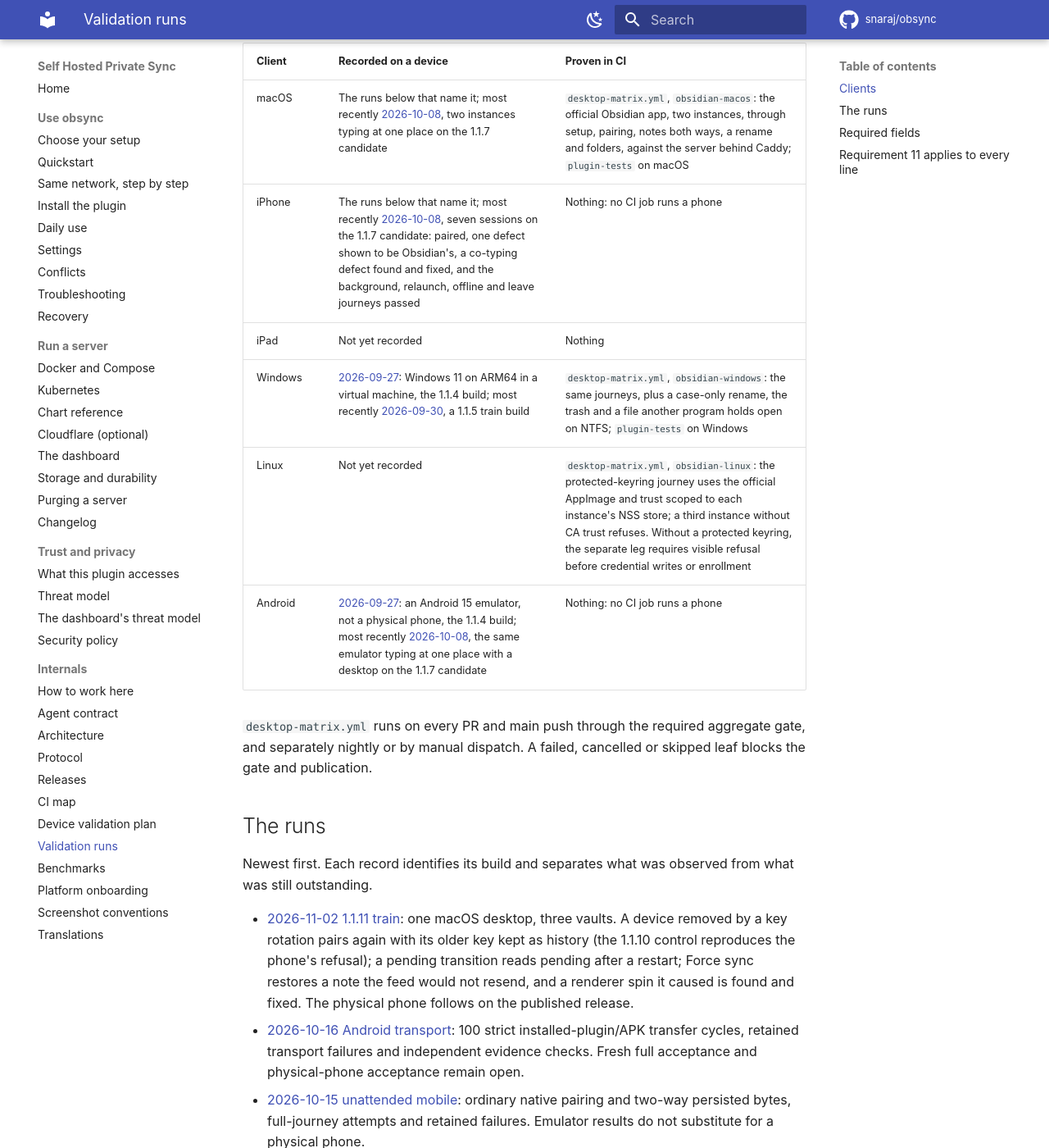
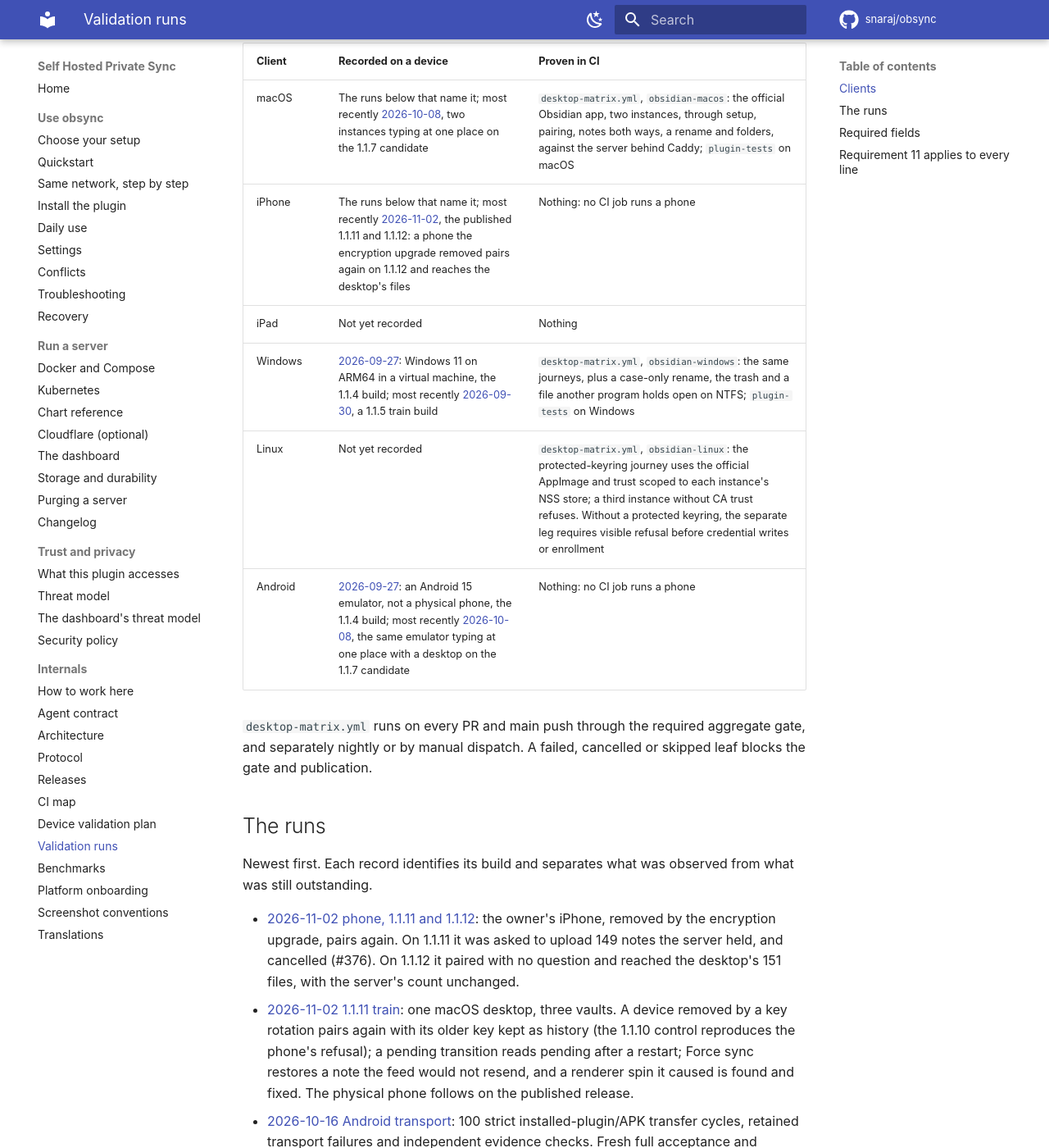
Before and after one commit to snaraj/obsync, an MkDocs documentation site: the page built from docs/validation-runs/README.md, in a window 1280 px wide and 1400 px high, scrolled down 507 px. Shown: the whole window at 82% size. Built offline with MkDocs 1.6.1 and Material for MkDocs 9.7.7, drawn with Linux system fonts in a browser that asks for light colours; comment, search, counter and statistics services are not loaded.

Commit message:
docs(validation): record the iPhone pairing again on 1.1.11 and 1.1.12 (#376)
The phone journey owed for 1.1.11 and 1.1.12. On 1.1.11 the owner's
iPhone, which the encryption upgrade had removed, was asked to upload 149 notes
the server already held, and cancelled (#376). On 1.1.12 it paired with no
question and reached the desktop's 151 files and 16 folders. The desktop's
Force sync answered sent 0, received 0, with the server's count unchanged at
365. Also recorded: the desktop's folder re-case from Force sync (#375), and
that the phone's own Force sync was not run.

+46/-1: the new record (+40), the README entry and the iPhone row (+6/-1).

- Opus5.5

```diff
--- a/docs/validation-runs/README.md
+++ b/docs/validation-runs/README.md
@@ -20,7 +20,7 @@
 | Client | Recorded on a device | Proven in CI |
 | --- | --- | --- |
 | macOS | The runs below that name it; most recently [2026-10-08](2026-10-08-character-merge-117.md), two instances typing at one place on the 1.1.7 candidate | `desktop-matrix.yml`, `obsidian-macos`: the official Obsidian app, two instances, through setup, pairing, notes both ways, a rename and folders, against the server behind Caddy; `plugin-tests` on macOS |
-| iPhone | The runs below that name it; most recently [2026-10-08](2026-10-08-character-merge-117.md), seven sessions on the 1.1.7 candidate: paired, one defect shown to be Obsidian's, a co-typing defect found and fixed, and the background, relaunch, offline and leave journeys passed | Nothing: no CI job runs a phone |
+| iPhone | The runs below that name it; most recently [2026-11-02](2026-11-02-phone-1.1.12.md), the published 1.1.11 and 1.1.12: a phone the encryption upgrade removed pairs again on 1.1.12 and reaches the desktop's files | Nothing: no CI job runs a phone |
 | iPad | Not yet recorded | Nothing |
 | Windows | [2026-09-27](2026-09-27-windows-11-vm.md): Windows 11 on ARM64 in a virtual machine, the 1.1.4 build; most recently [2026-09-30](2026-09-30-train-1.1.5.md), a 1.1.5 train build | `desktop-matrix.yml`, `obsidian-windows`: the same journeys, plus a case-only rename, the trash and a file another program holds open on NTFS; `plugin-tests` on Windows |
 | Linux | Not yet recorded | `desktop-matrix.yml`, `obsidian-linux`: the protected-keyring journey uses the official AppImage and trust scoped to each instance's NSS store; a third instance without CA trust refuses. Without a protected keyring, the separate leg requires visible refusal before credential writes or enrollment |
@@ -35,6 +35,11 @@
 Newest first. Each record identifies its build and separates what was
 observed from what was still outstanding.
 
+- [2026-11-02 phone, 1.1.11 and 1.1.12](2026-11-02-phone-1.1.12.md): the owner's
+  iPhone, removed by the encryption upgrade, pairs again. On 1.1.11 it was asked
+  to upload 149 notes the server held, and cancelled (#376). On 1.1.12 it
+  paired with no question and reached the desktop's 151 files, with the
+  server's count unchanged.
 - [2026-11-02 1.1.11 train](2026-11-02-train-1.1.11.md): one macOS desktop,
   three vaults. A device removed by a key rotation pairs again with its older
   key kept as history (the 1.1.10 control reproduces the phone's refusal);
```
Also changed, not shown: docs/validation-runs/2026-11-02-phone-1.1.12.md (added, +40 -0 lines).
